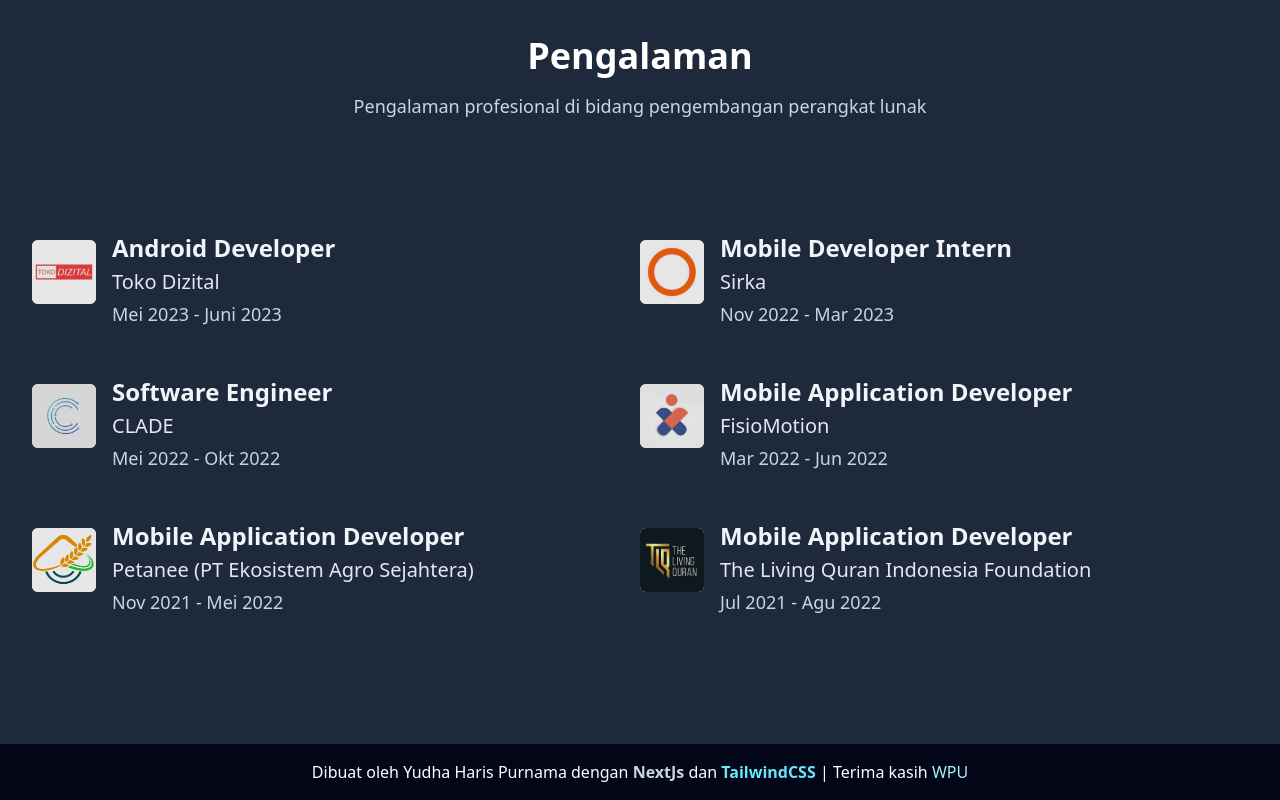
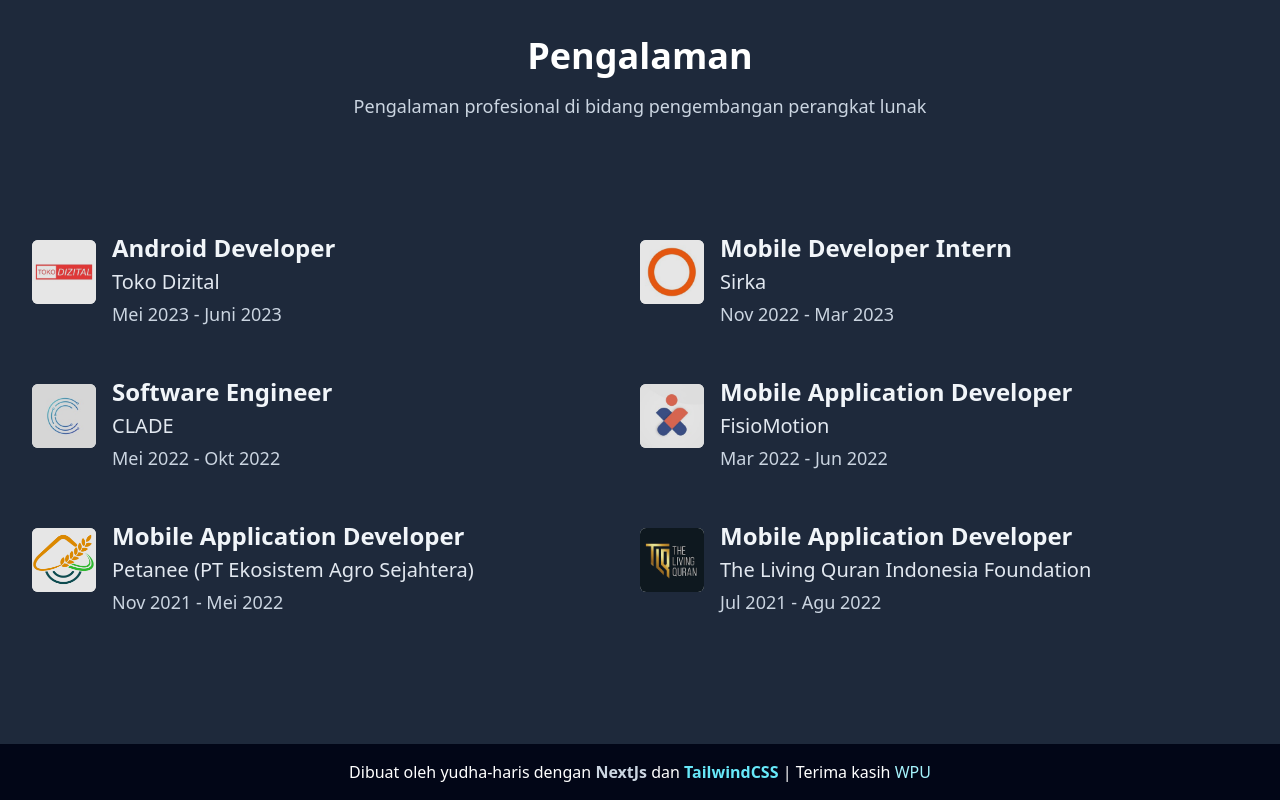
Before and after one commit to yudha-haris/profile, a Next.js app: page / in a window 1280 px wide. Shown: the part 2172-2972 px from the top of the page. Built offline with nearby package versions, Linux system fonts and the light colour scheme.

Commit message:
feat: fix footer

```diff
--- a/components/FooterSection.js
+++ b/components/FooterSection.js
@@ -2,8 +2,8 @@ export default function FooterSection() {
   return (
     <section id="footer">
       <div className="bg-slate-950 flex items-center">
-        <p className="text-white my-4 mx-auto">
-          Dibuat oleh Yudha Haris Purnama dengan{" "}
+        <p className="text-white my-4 mx-auto px-8">
+          Dibuat oleh yudha-haris dengan{" "}
           <a
             href="https://nextjs.org/"
             className="font-semibold text-slate-300"
```
